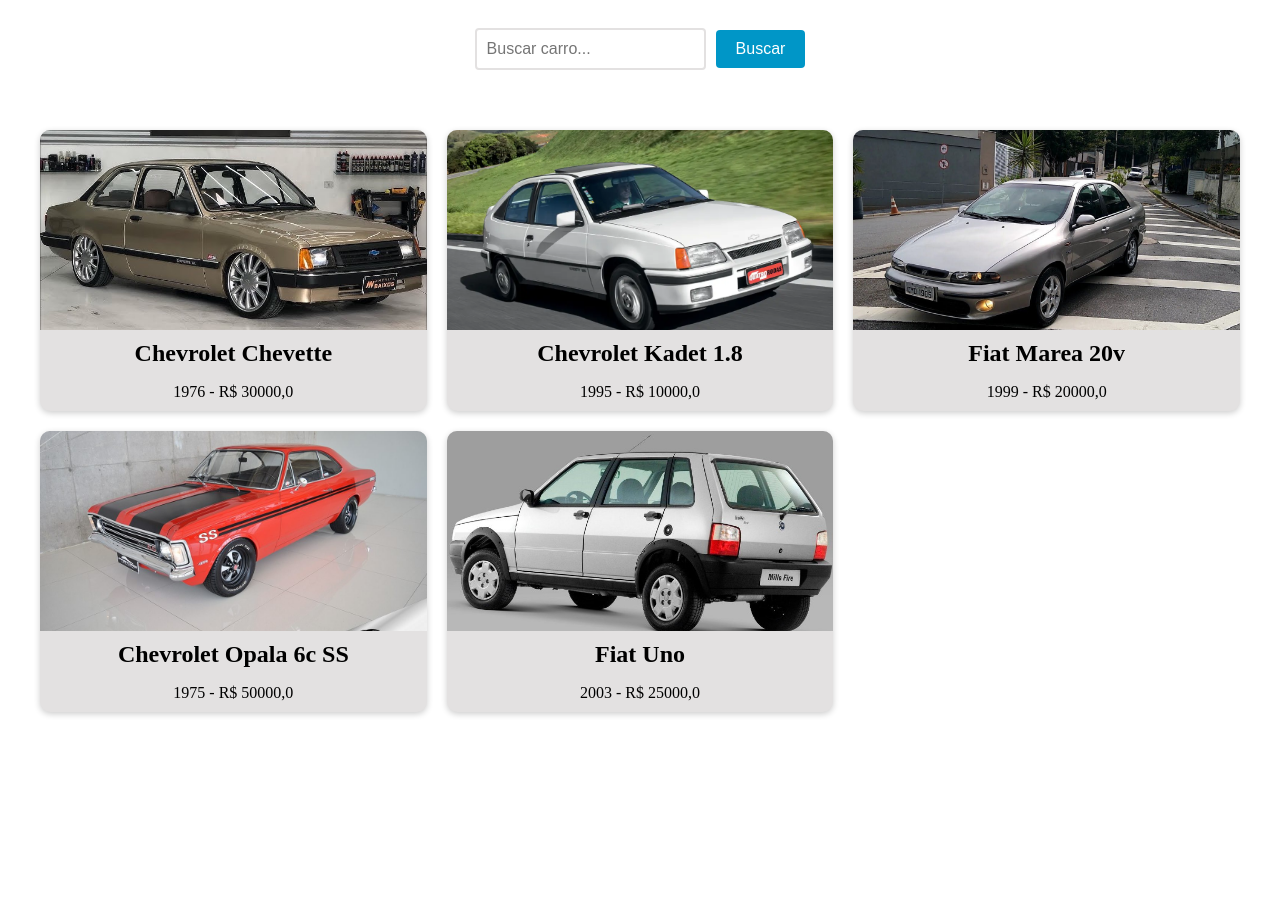
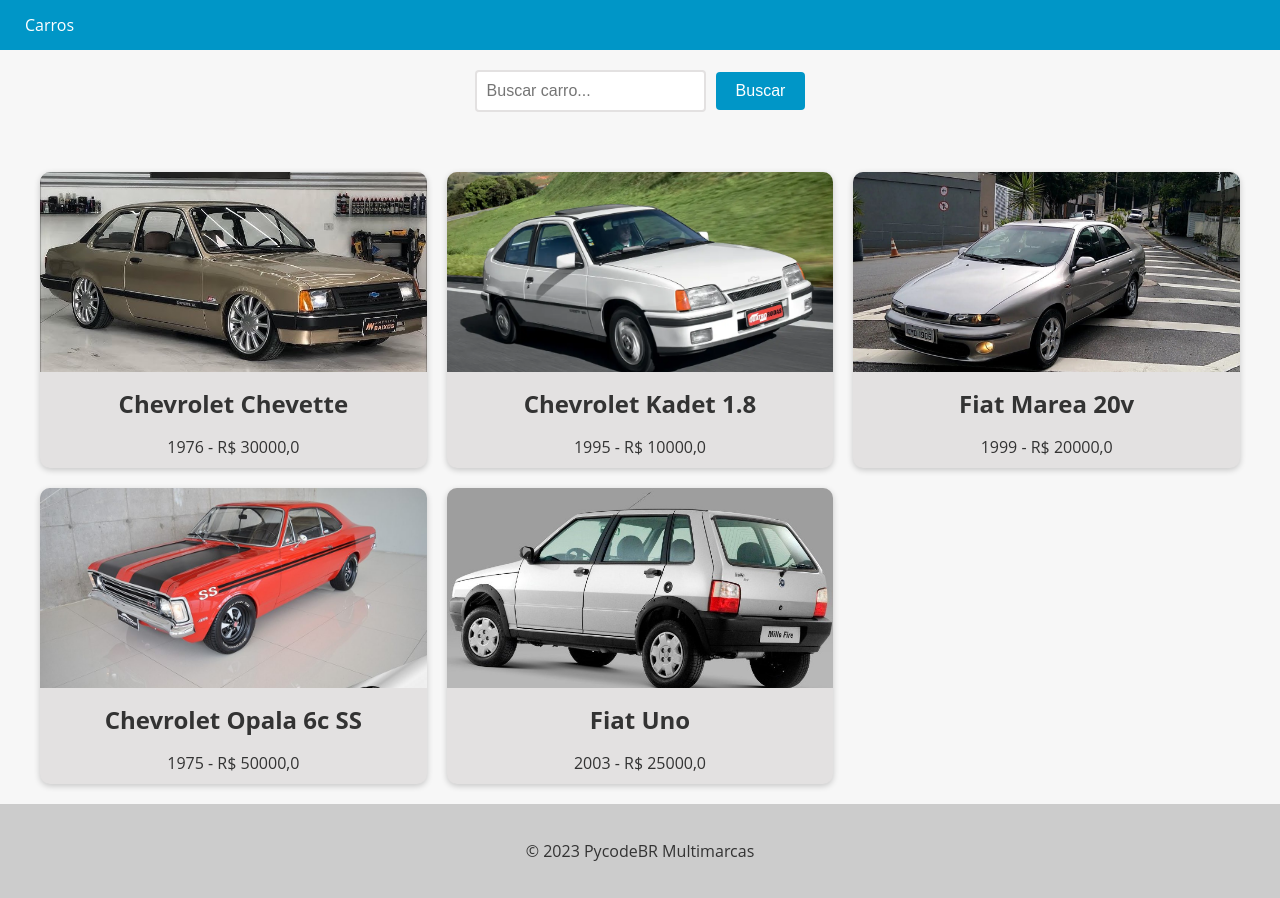
Before and after one commit to devgui01/e_commerce_web, a Django app: page /cars/ in a window 1280 px wide. Before the commit the page ends 716 px from the top, so only its background shows below. Run offline with Django 5.2, Linux system fonts and the light colour scheme; data comes from the database, SQL or seed files in the repository.

Commit message:
02-02-25

```diff
--- a/app/settings.py
+++ b/app/settings.py
@@ -55,7 +55,7 @@
 TEMPLATES = [
     {
         'BACKEND': 'django.template.backends.django.DjangoTemplates',
-        'DIRS': [],
+        'DIRS': ['app/templates'],
         'APP_DIRS': True,
         'OPTIONS': {
             'context_processors': [
--- /dev/null
+++ b/app/templates/base.html
@@ -0,0 +1,89 @@
+<!DOCTYPE html>
+<html lang="en">
+<head>
+  <meta charset="UTF-8">
+  <meta name="viewport" content="width=device-width, initial-scale=1.0">
+  <title>{% block title %}{% endblock %}</title>
+  <style>
+    body {
+        font-family: 'Open Sans', sans-serif;
+        background-color: #f7f7f7;
+        color: #333;
+        margin: 0;
+        padding: 0;
+    }
+
+    header {
+        background-color: #0096c7;
+        color: #fff;
+        text-align: center;
+    }
+
+    footer {
+        background-color: #ccc;
+        color: #333;
+        padding: 20px;
+        text-align: center;
+    }
+
+    nav {
+        background-color: #0096c7;
+        color: #fff;
+        height: 50px;
+        display: flex;
+        justify-content: space-between;
+        align-items: center;
+    }
+
+    nav ul {
+        list-style: none;
+        margin: 0;
+        padding: 0;
+        display: flex;
+    }
+
+    nav ul li {
+        margin: 0 10px;
+    }
+
+    nav ul li a {
+        color: #fff;
+        text-decoration: none;
+        font-size: 16px;
+        padding: 15px;
+        transition: all 0.3s ease;
+    }
+
+    nav ul li a:hover {
+        background-color: #32bbe8;
+    }
+
+    nav ul li.active a {
+        background-color: #666;
+    }
+
+    nav ul li.active a:hover {
+        background-color: #999;
+    }
+
+  </style>
+</head>
+<body>
+  <header>
+    <nav>
+      <ul>
+        <li><a href="{% url 'cars_list' %}">Carros</a></li>
+      </ul>
+    </nav>
+  </header>
+
+  <main>
+    {% block content %}
+    {% endblock %}
+  </main>
+
+  <footer>
+    <p>&copy; 2023 PycodeBR Multimarcas</p>
+  </footer>
+</body>
+</html>
--- a/app/urls.py
+++ b/app/urls.py
@@ -2,9 +2,10 @@
 from django.urls import path
 from django.conf import settings
 from django.conf.urls.static import static
-from cars.views import cars_view
+from cars.views import cars_view, new_car_view
 
 urlpatterns = [
     path('admin/', admin.site.urls),
     path('cars/', cars_view, name='cars_list'),
+    path('new_car/', new_car_view, name='new_car')
 ] + static(settings.MEDIA_URL, document_root=settings.MEDIA_ROOT)
--- a/cars/templates/cars.html
+++ b/cars/templates/cars.html
@@ -1,3 +1,5 @@
+{% extends "base.html" %}
+
 {% block content %}
   <style>
     .car-grid {
--- /dev/null
+++ b/cars/templates/new_car.html
@@ -0,0 +1,5 @@
+{% extends "base.html" %}
+
+{% block content %}
+    <form method="post" enctype="multipart/form-data">
+{% endblock %}
--- a/cars/views.py
+++ b/cars/views.py
@@ -14,4 +14,6 @@
         'cars.html',
           {'cars': cars }
           )
-#teste
+
+def new_car_view(request):
+    return 'Novo carro!'
```
Also changed, not shown: cars/forms.py (added, +9 -0 lines).
